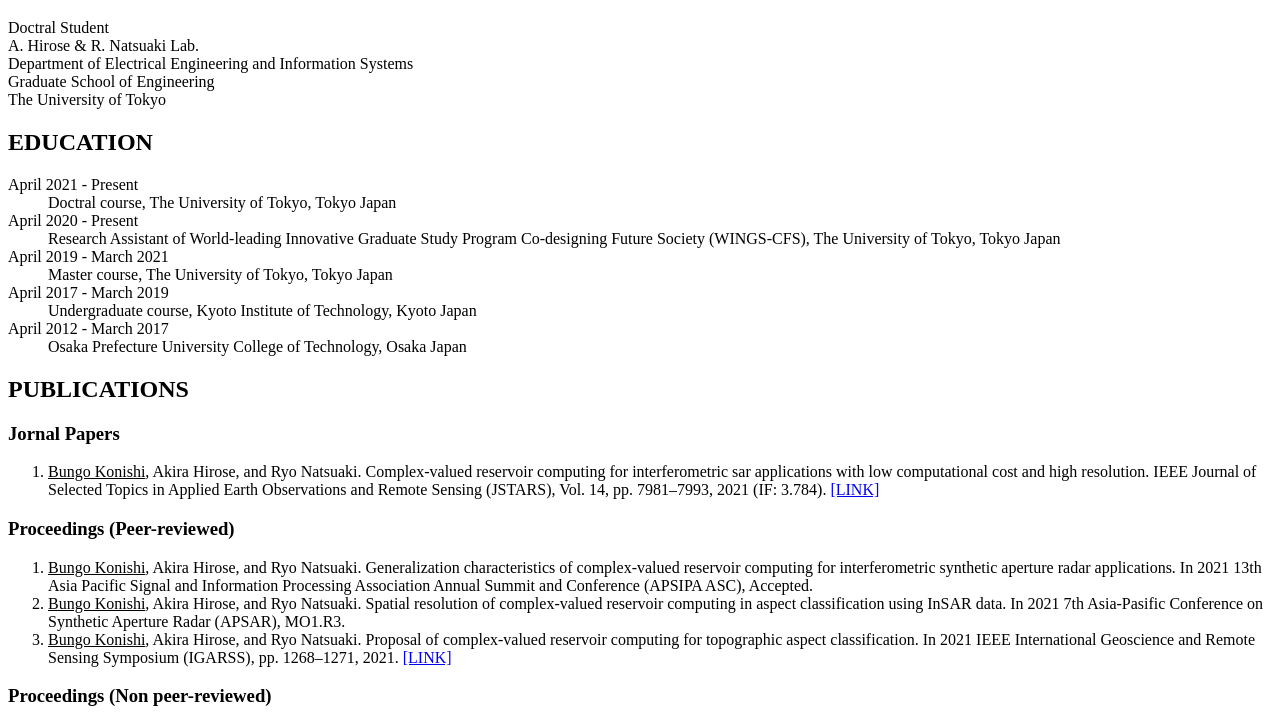
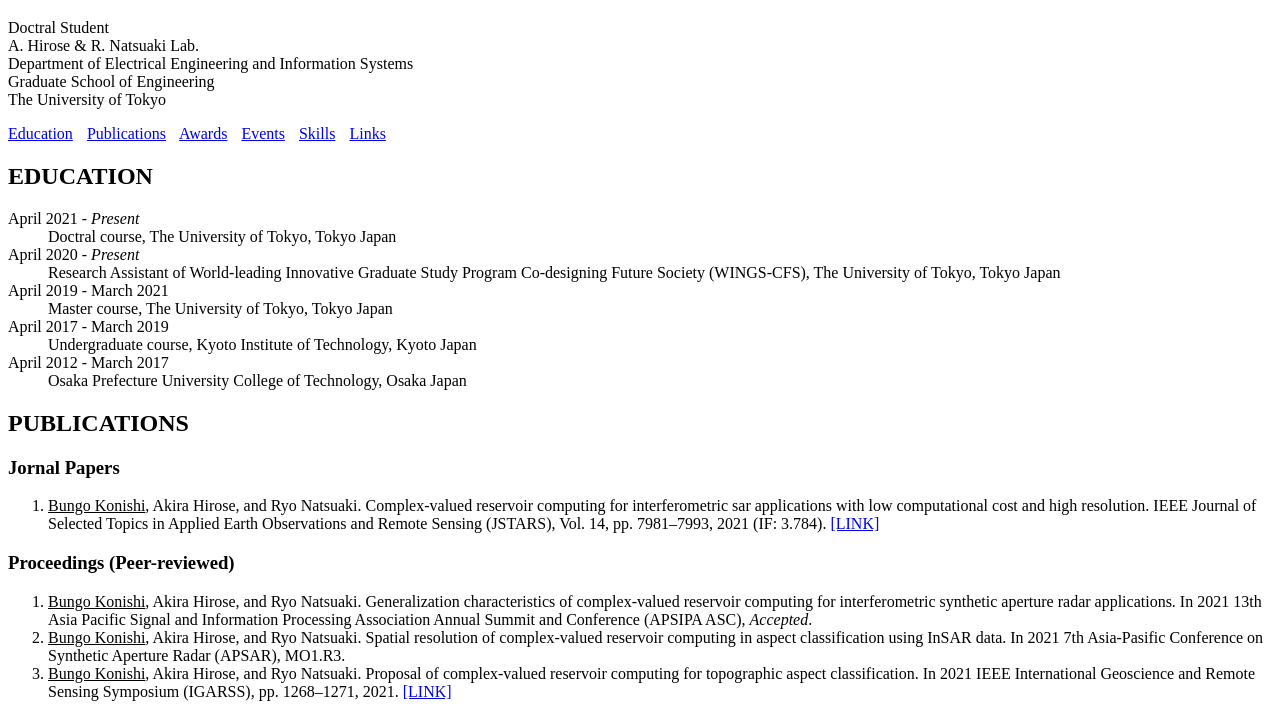
Before and after one commit to b-konishi/b-konishi.github.io, a plain HTML site: page index.html in a window 1280 px wide. Shown: the part 61-777 px from the top of the page. Drawn offline with Linux system fonts and the light colour scheme.

Commit message:
add a table of contents

```diff
--- a/index.css
+++ b/index.css
@@ -2,3 +2,7 @@
 body {
   margin-bottom: 10vh;
 }
+
+#table-of-contents > a {
+  margin-right: 10px;
+}
--- a/index.html
+++ b/index.html
@@ -2,7 +2,7 @@
 <html>
   <head>
     <link rel="stylesheet" type="text/css" href="index.css">
-    <title>BIO</title>
+    <title>Bungo Konishi</title>
   </head>
 
   <body>
@@ -16,12 +16,21 @@
     The University of Tokyo<br>
     </p>
 
-    <h2>EDUCATION</h2>
+    <p id='table-of-contents'>
+      <a href='#education'>Education</a>
+      <a href='#publications'>Publications</a>
+      <a href='#awards'>Awards</a>
+      <a href='#events'>Events</a>
+      <a href='#skills'>Skills</a>
+      <a href='#links'>Links</a>
+    </p>
+
+    <h2 id='education'>EDUCATION</h2>
 
     <dl>
-      <dt>April 2021 - Present</dt>
+      <dt>April 2021 - <em>Present</em></dt>
       <dd>Doctral course, The University of Tokyo, Tokyo Japan</dd>
-      <dt>April 2020 - Present</dt>
+      <dt>April 2020 - <em>Present</em></dt>
       <dd>Research Assistant of World-leading Innovative Graduate Study Program Co-designing Future Society (WINGS-CFS), The University of Tokyo, Tokyo Japan</dd>
       <dt>April 2019 - March 2021</dt>
       <dd>Master course, The University of Tokyo, Tokyo Japan</dd>
@@ -32,7 +41,7 @@
     </dl>
 
 
-    <h2>PUBLICATIONS</h2>
+    <h2 id='publications'>PUBLICATIONS</h2>
 
     <h3>Jornal Papers</h3>
     <ol>
@@ -44,7 +53,7 @@
     <h3>Proceedings (Peer-reviewed)</h3>
     <ol>
       <li>
-      	<u>Bungo Konishi</u>, Akira Hirose, and Ryo Natsuaki. Generalization characteristics of complex-valued reservoir computing for interferometric synthetic aperture radar applications. In 2021 13th Asia Pacific Signal and Information Processing Association Annual Summit and Conference (APSIPA ASC), Accepted.
+        <u>Bungo Konishi</u>, Akira Hirose, and Ryo Natsuaki. Generalization characteristics of complex-valued reservoir computing for interferometric synthetic aperture radar applications. In 2021 13th Asia Pacific Signal and Information Processing Association Annual Summit and Conference (APSIPA ASC), <em>Accepted</em>.
       </li>
       <li>
       	<u>Bungo Konishi</u>, Akira Hirose, and Ryo Natsuaki. Spatial resolution of complex-valued reservoir computing in aspect classification using InSAR data. In 2021 7th Asia-Pasific Conference on Synthetic Aperture Radar (APSAR), MO1.R3.
@@ -99,7 +108,7 @@
     </ol>
 
 
-    <h2>Awards</h2>
+    <h2 id='awards'>Awards</h2>
     <ol>
       <li>
         Bungo Konishi. Complex-valued reservoir computing for SAR data analysis. Three Minute Thesis (3MT) Competition IGARSS 2020, sep 2020, <strong>3rd Prize</strong>. <a href='https://www.grss-ieee.org/news-2/three-minute-thesis-3mt-competition-winners-2/' target="_blank" rel="noopener noreferrer">[LINK]</a>
@@ -116,7 +125,7 @@
     </ol>
 
 
-    <h2>Events</h2>
+    <h2 id='events'>Events</h2>
     <ol>
       <li>Microwave Workshops &amp; Exhibition (MWE) 2021, Poster Presentation at PACIFICO Yokohama <a href='https://apmc-mwe.org/mwe2021/exhibition/univ/index.html' target="_blank" rel="noopener noreferrer">[LINK]</a></li>
       <li>Microwave Workshops &amp; Exhibition (MWE) 2019, Poster Presentation at PACIFICO Yokohama <a href='https://apmc-mwe.org/mwe2019/exhibition/univ/index.html' target="_blank" rel="noopener noreferrer">[LINK]</a></li>
@@ -128,7 +137,7 @@
 
 
 
-    <h2>Skills</h2>
+    <h2 id='skills'>Skills</h2>
     <h3>Programming Languages</h3>
     Python, Java, C, C++, R, HTML, CSS, Javascript, Ruby, Verilog, Shell script, etc...
 
@@ -145,7 +154,7 @@
     Machining (Drilling machine, Lathe, Milling Machine, and Band saw), Mechanical design, Circuit design (Arduino, Raspberry Pi, and PIC &amp; AVR microcontrollers)
 
 
-    <h2>LINKS</h2>
+    <h2 id='links'>LINKS</h2>
     <ul>
       <li><a href='https://www.eis.t.u-tokyo.ac.jp/' target="_blank" rel="noopener noreferrer">Lab. Homepage</a></li>
       <li><a href='https://github.com/b-konishi' target="_blank" rel="noopener noreferrer">GitHub</a></li>
```
